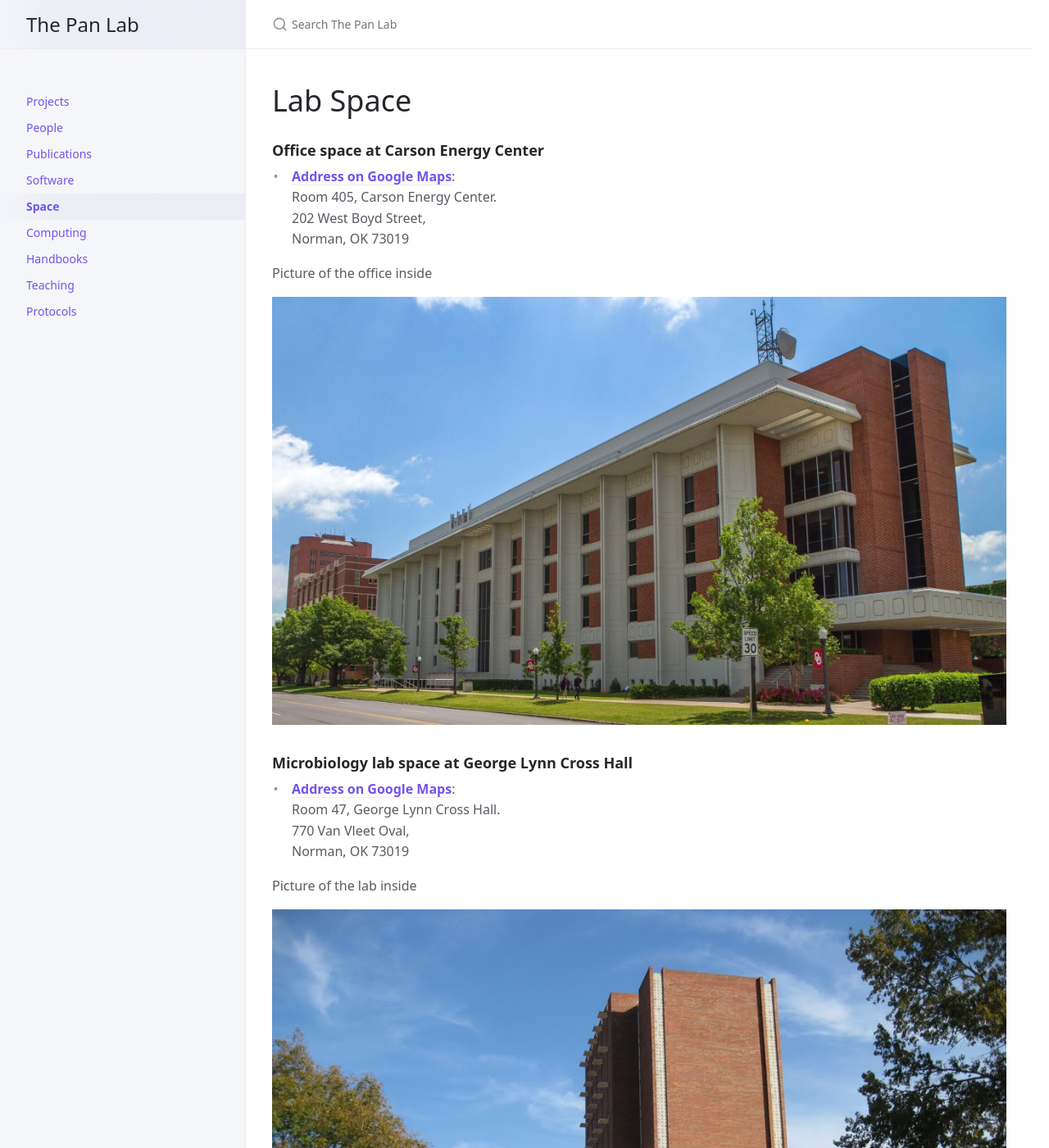
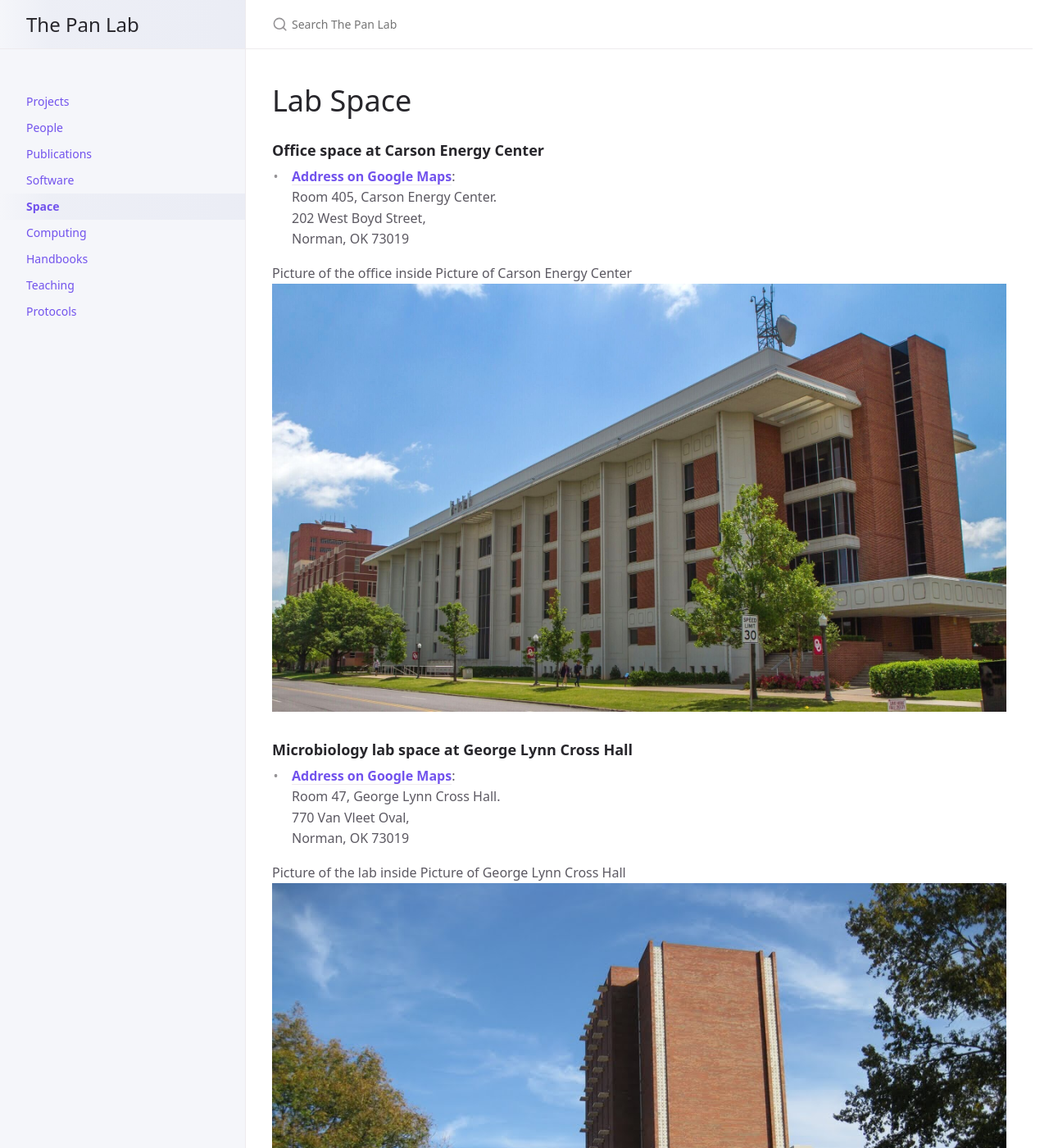
Before and after one commit to thepanlab/thepanlab.github.io, a Jekyll site: the page built from docs/space.md, in a window 1280 px wide and 1400 px high. Shown: the whole window at 82% size. Built offline with Jekyll 4.4.1, drawn with Linux system fonts in a browser that asks for light colours.

Commit message:
Update picture labels

```diff
--- a/docs/space.md
+++ b/docs/space.md
@@ -16,7 +16,7 @@ nav_order: 5
 
 
 Picture of the office inside
-
+Picture of Carson Energy Center
 ![Picture of the building](/assets/images/CEC building.jpeg)
 
 ### **Microbiology lab space at George Lynn Cross Hall**
@@ -28,5 +28,5 @@ Picture of the office inside
 
 
 Picture of the lab inside
-
+Picture of George Lynn Cross Hall
 ![Picture of the building](/assets/images/George Lynn Cross Hall.jpeg)
```
